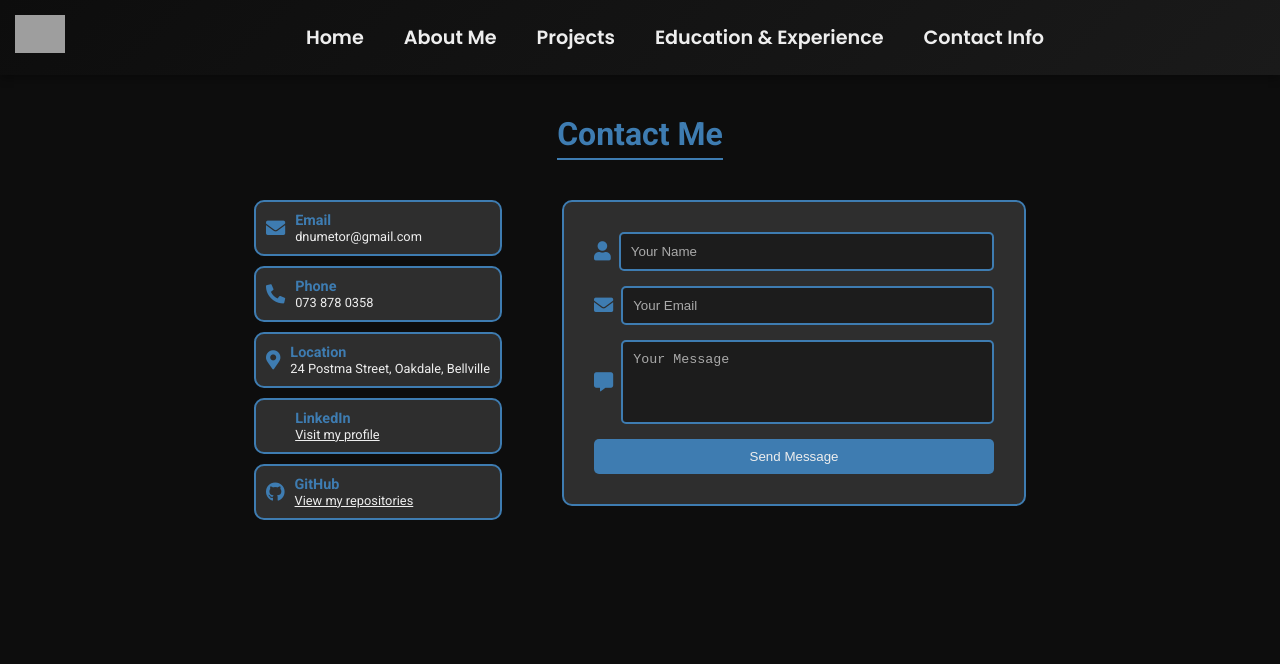
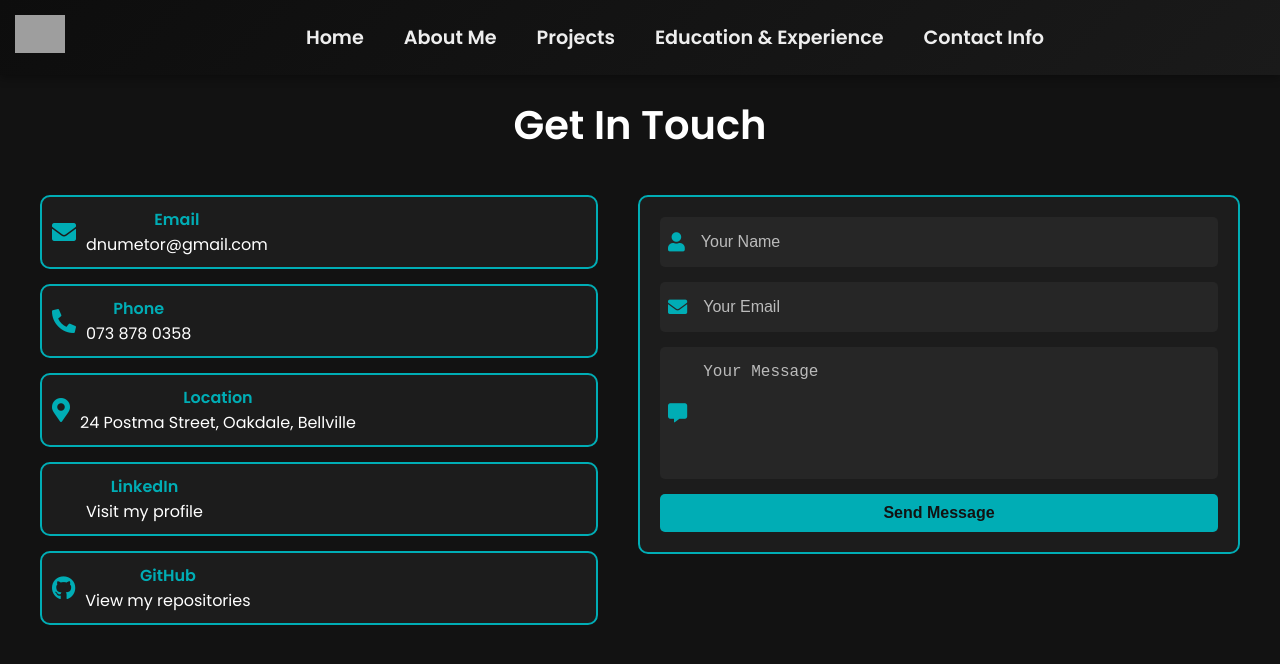
Before and after one commit to DanielUmetor/newVuePortfolio, a Vue app: page /contact in a window 1280 px wide. Shown: the top 664 px of the page. Built offline with nearby package versions, Linux system fonts and the light colour scheme; grey boxes are pictures that could not be loaded.

Commit message:
Contents

```diff
--- a/src/views/ContactView.vue
+++ b/src/views/ContactView.vue
@@ -1,41 +1,41 @@
 <template>
-  <div class="contact-container">
-    <h1 class="contact-heading">Contact Me</h1>
+  <div class="contact-page">
+    <h1 class="contact-title">Get In Touch</h1>
 
-    <div class="contact-content">
+    <div class="contact-wrapper">
       <!-- Contact Info Section -->
       <div class="contact-info">
         <div class="contact-item">
           <i class="fas fa-envelope"></i>
-          <div class="contact-details">
+          <div class="info-text">
             <h3>Email</h3>
             <p>dnumetor@gmail.com</p>
           </div>
         </div>
         <div class="contact-item">
           <i class="fas fa-phone-alt"></i>
-          <div class="contact-details">
+          <div class="info-text">
             <h3>Phone</h3>
             <p>073 878 0358</p>
           </div>
         </div>
         <div class="contact-item">
           <i class="fas fa-map-marker-alt"></i>
-          <div class="contact-details">
+          <div class="info-text">
             <h3>Location</h3>
             <p>24 Postma Street, Oakdale, Bellville</p>
           </div>
         </div>
         <div class="contact-item">
           <i class="fas fa-linkedin"></i>
-          <div class="contact-details">
+          <div class="info-text">
             <h3>LinkedIn</h3>
             <p><a href="https://www.linkedin.com/in/daniel-umetor-3aa7231aa/" target="_blank">Visit my profile</a></p>
           </div>
         </div>
         <div class="contact-item">
           <i class="fab fa-github"></i>
-          <div class="contact-details">
+          <div class="info-text">
             <h3>GitHub</h3>
             <p><a href="https://github.com/DanielUmetor" target="_blank">View my repositories</a></p>
           </div>
@@ -43,7 +43,7 @@
       </div>
 
       <!-- Contact Form Section -->
-      <div class="contact-form-container">
+      <div class="contact-form-wrapper">
         <form class="contact-form" @submit.prevent="sendEmail">
           <div class="form-group">
             <i class="fas fa-user"></i>
@@ -55,7 +55,7 @@
           </div>
           <div class="form-group">
             <i class="fas fa-comment-alt"></i>
-            <textarea v-model="message" placeholder="Your Message" rows="4" required></textarea>
+            <textarea v-model="message" placeholder="Your Message" rows="5" required></textarea>
           </div>
           <button type="submit" class="submit-btn">Send Message</button>
         </form>
@@ -98,117 +98,142 @@ export default {
 </script>
 
 <style scoped>
-.contact-container {
-  padding: 20px;
-  background-color: #0D0D0D;
-  color: #EEEEEE;
-  font-family: 'Roboto', sans-serif;
-  margin-top: 0; /* Reset top margin */
+/* Page layout */
+.contact-page {
+  display: flex;
+  flex-direction: column;
+  align-items: center;
+  justify-content: flex-start; /* Change to flex-start */
+  min-height: 100vh;
+  background-color: #121212;
+  color: #FFFFFF;
+  font-family: 'Poppins', sans-serif;
+  padding: 20px; /* Reduced padding */
+  box-sizing: border-box;
 }
 
-.contact-heading {
-  font-size: 2rem;
-  margin-bottom: 20px;
-  color: #3E7CB1;
-  border-bottom: 2px solid #3E7CB1;
-  display: inline-block;
-  padding-bottom: 5px;
-  margin-top: 20px; /* Move the header right below the navbar */
+/* Title Styling */
+.contact-title {
+  font-size: 2.5rem; /* Reduced font size */
+  margin-top: 0; /* Removed margin-top */
+  margin-bottom: 20px; /* Reduced bottom margin */
 }
 
-.contact-content {
+/* Contact Info & Form Section */
+.contact-wrapper {
   display: flex;
-  justify-content: center; /* Center the form */
+  justify-content: space-between;
   align-items: flex-start;
-  gap: 60px;
-  margin-top: 20px;
+  width: 100%;
+  max-width: 1200px;
+  gap: 40px; /* Reduced gap */
+  padding: 20px; /* Adjusted padding */
 }
 
+/* Contact Info */
 .contact-info {
-  display: grid;
-  grid-template-columns: 1fr;
-  gap: 10px;
-  text-align: left;
+  flex: 1;
+  display: flex;
+  flex-direction: column;
+  gap: 15px; /* Reduced gap */
 }
 
+/* Individual Contact Item */
 .contact-item {
-  background-color: #2E2E2E;
-  border: 2px solid #3E7CB1;
-  border-radius: 10px;
-  padding: 10px;
   display: flex;
   align-items: center;
+  background-color: #1C1C1C;
+  padding: 10px; /* Reduced padding */
+  border-radius: 10px;
   transition: transform 0.3s ease, box-shadow 0.3s ease;
+  border: 2px solid #00ADB5;
 }
 
 .contact-item:hover {
   transform: translateY(-5px);
-  box-shadow: 0 6px 12px rgba(0, 0, 0, 0.3);
-}
-
-.contact-details h3 {
-  margin: 0;
-  font-size: 0.9rem;
-  color: #3E7CB1;
-}
-
-.contact-details p, .contact-details a {
-  margin: 0;
-  font-size: 0.8rem;
-  color: #EEEEEE;
+  box-shadow: 0 6px 15px #00ADB5;
 }
 
 .contact-item i {
-  font-size: 1.2rem;
-  color: #3E7CB1;
-  margin-right: 10px;
+  font-size: 1.5rem;
+  margin-right: 10px; /* Reduced margin */
+  color: #00ADB5;
 }
 
-.contact-form-container {
+.info-text h3 {
+  margin: 0;
+  font-size: 1rem;
+  color: #00ADB5;
+}
+
+.info-text p,
+.info-text a {
+  margin: 0;
+  color: #FFFFFF;
+  text-decoration: none;
+}
+
+.info-text a:hover {
+  text-decoration: underline;
+}
+
+/* Contact Form */
+.contact-form-wrapper {
   flex: 1;
-  background-color: #2E2E2E;
-  padding: 30px;
-  border: 2px solid #3E7CB1;
+  background-color: #1C1C1C;
+  padding: 20px; /* Reduced padding */
   border-radius: 10px;
-  max-width: 400px; /* Restrict the width for better centering */
+  border: 2px solid #00ADB5;
 }
 
 .contact-form {
   display: flex;
   flex-direction: column;
-  justify-content: space-between;
+  gap: 15px; /* Reduced gap */
 }
 
 .form-group {
   display: flex;
   align-items: center;
-  margin-bottom: 15px;
+  background-color: #262626;
+  padding: 8px; /* Reduced padding */
+  border-radius: 5px;
 }
 
 .form-group i {
+  color: #00ADB5;
+  margin-right: 8px; /* Reduced margin */
   font-size: 1.2rem;
-  color: #3E7CB1;
-  margin-right: 8px;
 }
 
-input, textarea {
-  width: 100%;
-  padding: 10px;
-  background-color: #1C1C1C;
-  border: 2px solid #3E7CB1;
-  color: #EEEEEE;
-  border-radius: 5px;
+input,
+textarea {
+  flex: 1;
+  background-color: transparent;
+  border: none;
+  color: #FFFFFF;
+  font-size: 1rem;
+  padding: 8px; /* Reduced padding */
   outline: none;
 }
 
-input::placeholder, textarea::placeholder {
-  color: #AAAAAA;
+input::placeholder,
+textarea::placeholder {
+  color: #BBBBBB;
 }
 
+textarea {
+  resize: none;
+  height: 100px; /* Adjusted height */
+}
+
+/* Submit Button */
 .submit-btn {
-  padding: 10px 20px;
-  background-color: #3E7CB1;
-  color: #EEEEEE;
+  padding: 10px; /* Reduced padding */
+  background-color: #00ADB5;
+  color: #121212;
+  font-size: 1rem;
+  font-weight: bold;
   border: none;
   border-radius: 5px;
   cursor: pointer;
@@ -216,11 +241,6 @@ input::placeholder, textarea::placeholder {
 }
 
 .submit-btn:hover {
-  background-color: #2D5D8D;
-}
-
-textarea {
-  resize: none;
-  flex-grow: 1;
+  background-color: #D17B00;
 }
 </style>
--- a/src/views/EducationView.vue
+++ b/src/views/EducationView.vue
@@ -89,9 +89,8 @@ export default {
 };
 </script>
 
-
-
 <style scoped>
+/* Only the font has been changed without affecting layout or sizes */
 .education-experience-container {
   display: grid;
   grid-template-columns: 1fr 1fr; /* Two equal columns */
@@ -99,7 +98,7 @@ export default {
   padding: 20px;
   background-color: #0D0D0D;
   color: #EEEEEE;
-  font-family: 'Roboto', sans-serif;
+  font-family: 'Lato', sans-serif; /* Changed to 'Lato' */
   justify-content: center;
 }
 
@@ -141,7 +140,7 @@ export default {
 }
 
 .timeline-logo {
-  width: 12rem; /* Adjust the logo size */
+  width: 12rem;
   object-fit: contain;
 }
 
```
